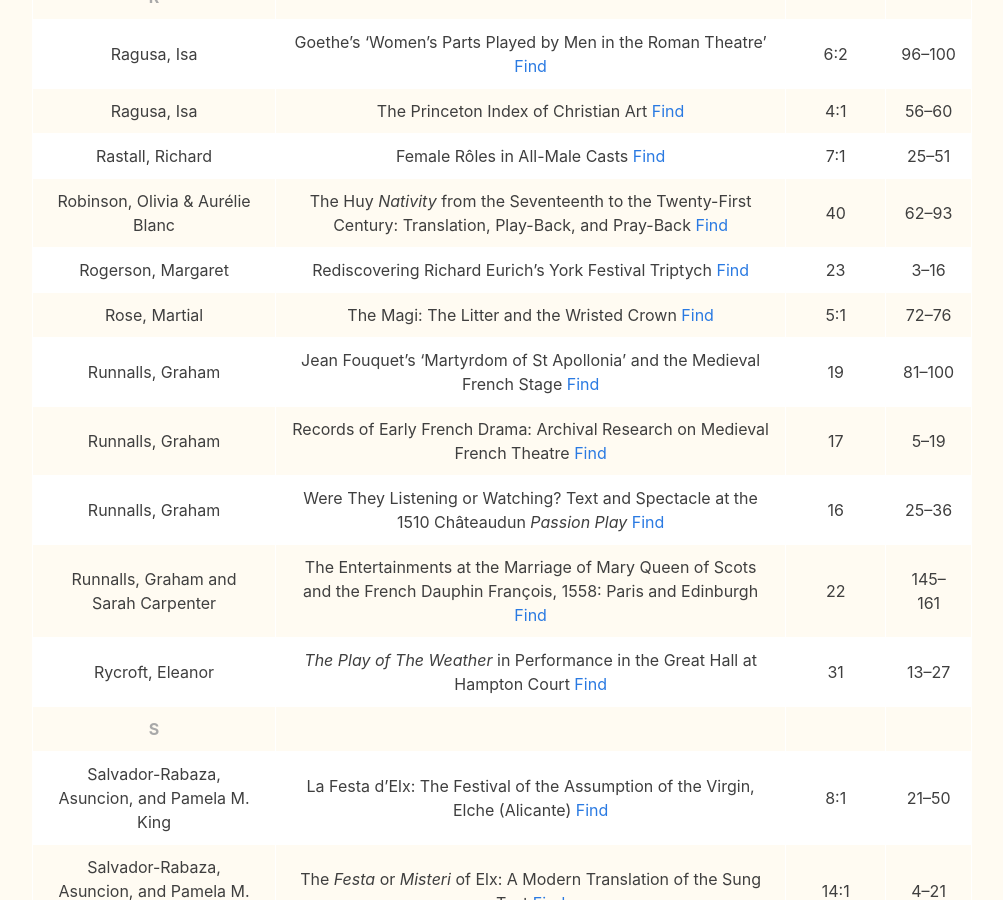
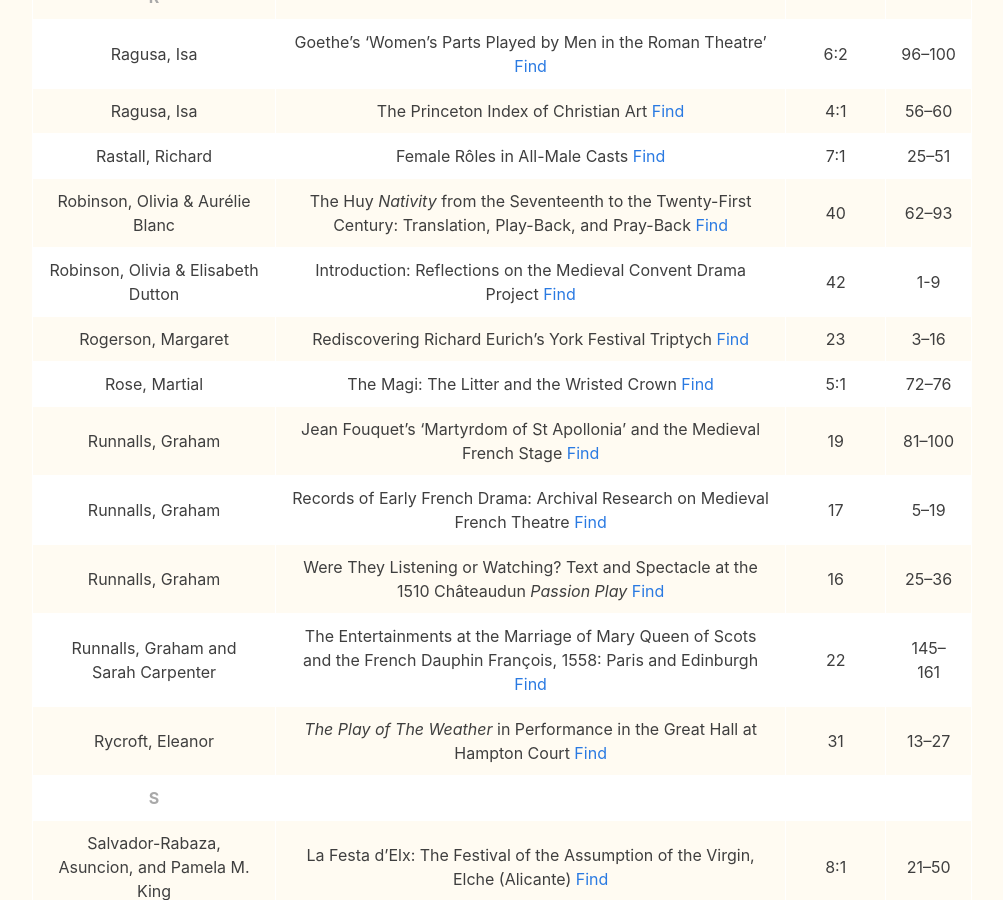
Before and after one commit to MedievalEnglishTheatre/MedievalEnglishTheatre.github.io, a Jekyll site: the page built from src/journal/cumindps.md, in a window 1280 px wide and 900 px high, scrolled down 1775 px. Shown: the whole window, without its empty margins (138-1141 px from the left). Built offline with Jekyll 4.4.1, drawn with Linux system fonts in a browser that asks for light colours.

Commit message:
Update cumindps.md vol. 42

```diff
--- a/src/journal/cumindps.md
+++ b/src/journal/cumindps.md
@@ -43,6 +43,7 @@
 |Ragusa, Isa|The Princeton Index of Christian Art  [Find](vol04.html#Ragusa) |4:1|56–60|
 |Rastall, Richard|Female Rôles in All-Male Casts  [Find](vol07.html#Rastall) |7:1|25–51|
 |Robinson, Olivia &amp; Aurélie Blanc|The Huy *Nativity* from the Seventeenth to the Twenty-First Century: Translation, Play-Back, and Pray-Back  [Find](vol40.html#blanc) |40|62–93|
+|Robinson, Olivia &amp; Elisabeth Dutton|Introduction: Reflections on the Medieval Convent Drama Project  [Find](vol42.html#Dutton) |42|1-9|
 |Rogerson, Margaret|Rediscovering Richard Eurich’s York Festival Triptych  [Find](vol23.html#Rogerson) |23|3–16|
 |Rose, Martial|The Magi: The Litter and the Wristed Crown  [Find](vol05.html#Rose) |5:1|72–76|
 |Runnalls, Graham|Jean Fouquet’s ‘Martyrdom of St Apollonia’ and the Medieval French Stage  [Find](vol19.html#Runnalls) |19|81–100|
```
